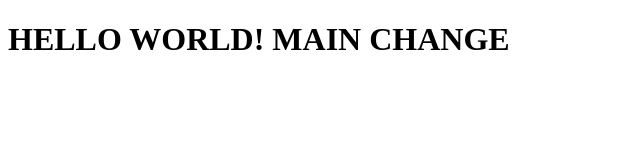
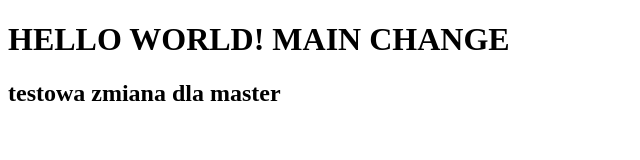
Before and after one commit to DaanJaab/testing-repository, a plain HTML site: page index.html in a window 1280 px wide. Shown: the whole page, without its empty margins (0-640 px from the left). Drawn offline with Linux system fonts and the light colour scheme.

Commit message:
Modified index.html on master - add <h2>

```diff
--- a/index.html
+++ b/index.html
@@ -10,6 +10,7 @@
 <body>
 <div class="container2">
 	<h1>HELLO WORLD! MAIN CHANGE</h1>
+	<h2>testowa zmiana dla master</h2>
 </div>
 </body>
 </html>
```
